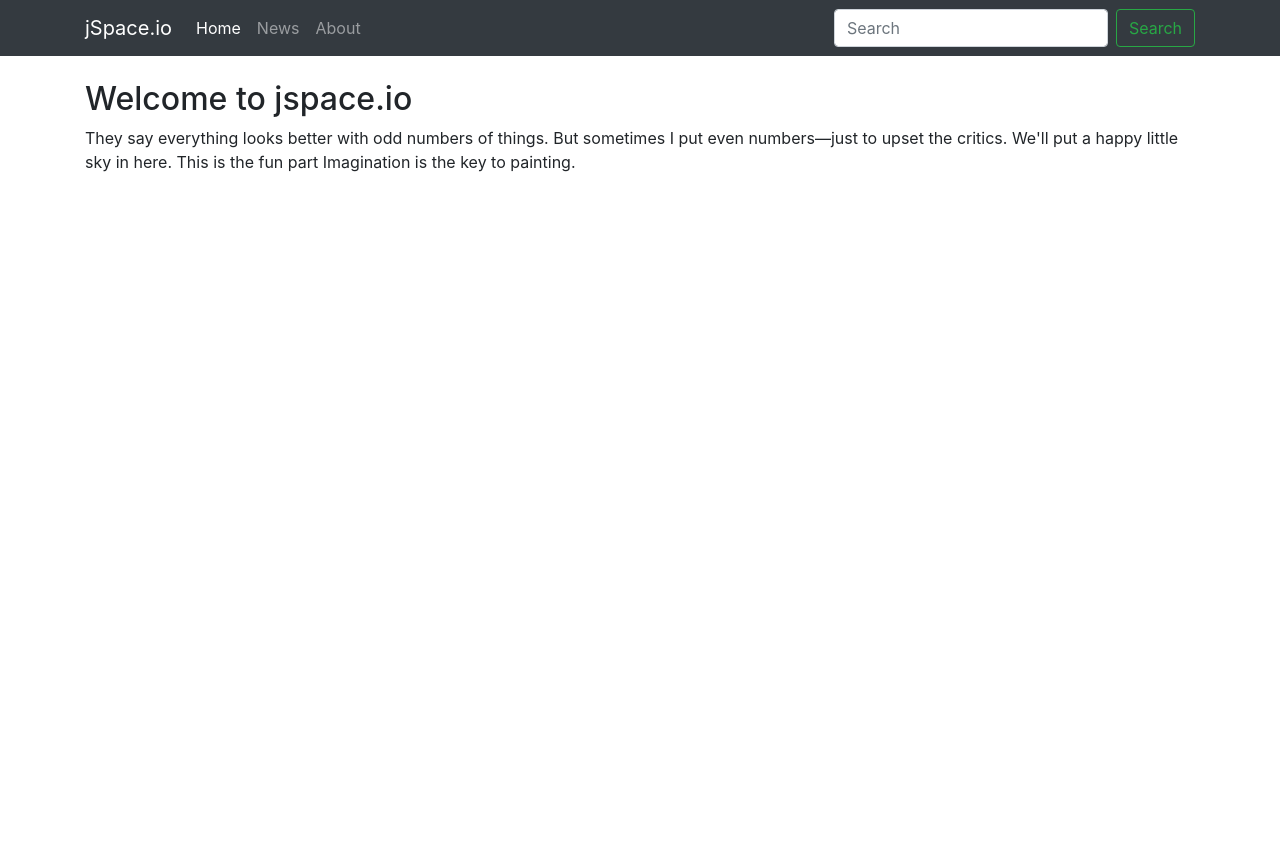
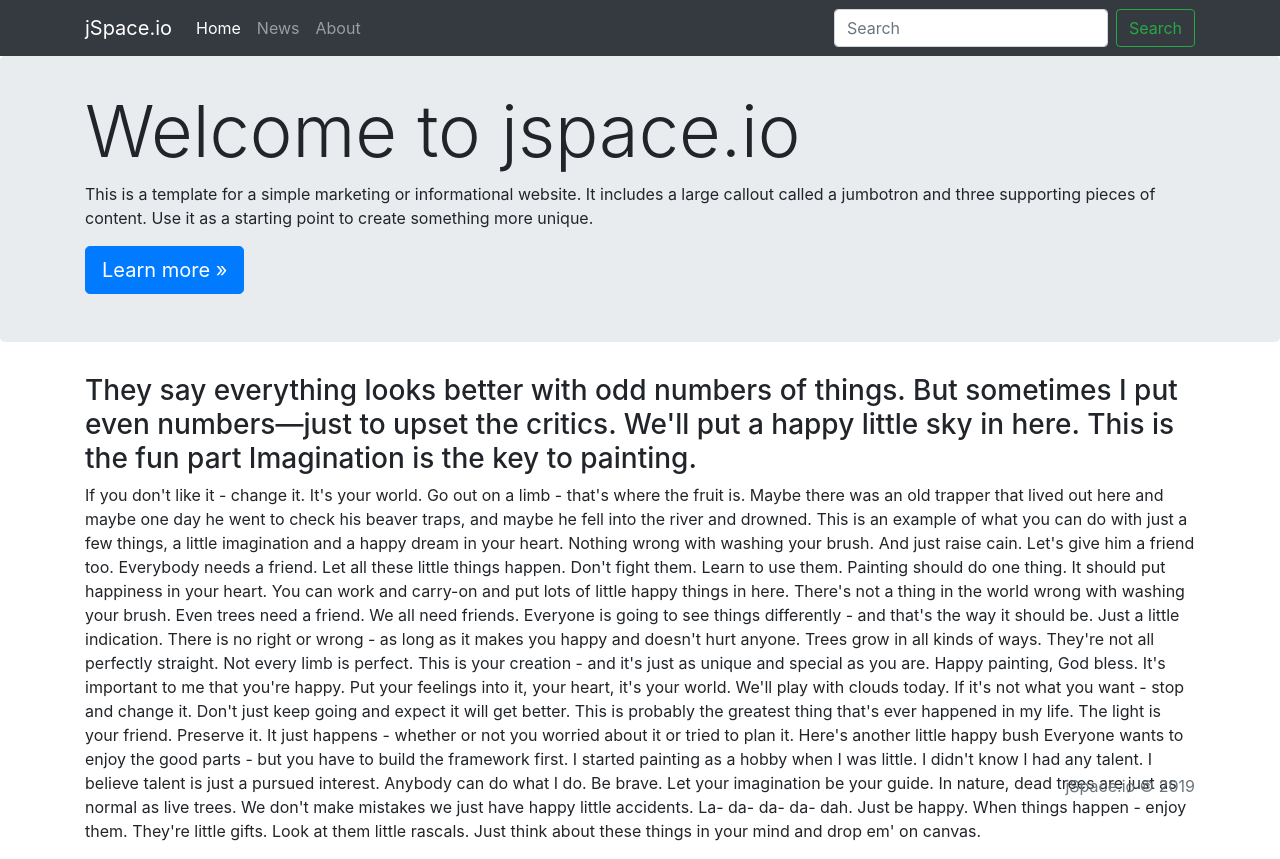
Before and after one commit to joey7040/React-Stuff, a React (Create React App) app in the folder jspace-io/: page / in a window 1280 px wide. Before the commit the page ends 800 px from the top, so only its background shows below. Built offline with nearby package versions, Linux system fonts and the light colour scheme.

Commit message:
added jumbo tron and routing to pages as well as a footer

```diff
--- a/jspace-io/src/App.js
+++ b/jspace-io/src/App.js
@@ -2,14 +2,17 @@ import React, { Component } from 'react';
 import { BrowserRouter as Router, Route } from 'react-router-dom';
 import './App.css';
 import Home from './pages/Home';
+import News from './pages/News';
+import About from './pages/About';
+
 class App extends Component {
   render() {
     return (
       <Router>
         <div>
           <Route exact path='/' component={Home}></Route>
-          {/* <Route path='/about' component={About}></Route>
-          <Route path='/news' component={News}></Route> */}
+          <Route path='/about' component={About}></Route>
+          <Route path='/news' component={News}></Route>
         </div>
       </Router>
     );
--- a/jspace-io/src/components/Footer.css
+++ b/jspace-io/src/components/Footer.css
@@ -0,0 +1,9 @@
+.footer{
+position: absolute;
+bottom:0;
+width:100%;
+height:60px;
+line-height:60px;
+text-align: right;
+display: inline-flex;
+}
--- a/jspace-io/src/components/Footer.js
+++ b/jspace-io/src/components/Footer.js
@@ -1,10 +1,29 @@
 import React, { Component } from 'react';
 import './Footer.css';
+// import { Link } from 'react-router-dom';
 
 export default class Footer extends Component {
     render(){
         return (
-            <div>okay</div>
+        <footer className="footer mt-auto py-3">
+            <div className="container">
+            {/* <ul className="footer">
+            <li className="nav-item">
+                <Link className="nav-link" to="/">Home</Link>
+            </li>
+            <li className="nav-item">
+                <Link className="nav-link" to="/News">News</Link>
+            </li>
+            <li className="nav-item">
+                <Link className="nav-link" to="/About">About</Link>
+            </li>
+            <li>
+
+            </li>
+            </ul> */}
+            <span className="text-muted">jSpace.io &#169; {new Date().getFullYear()}</span>
+            </div>
+        </footer>
         )
     }
 }
--- /dev/null
+++ b/jspace-io/src/components/Jumbotron.css
@@ -0,0 +1,6 @@
+.jumbotron {
+    padding: 2rem 1rem;
+    margin-bottom: 2rem;
+    background-color: #e9ecef;
+    border-radius: .3rem;
+}
--- /dev/null
+++ b/jspace-io/src/components/Jumbotron.js
@@ -0,0 +1,19 @@
+import React, { Component } from 'react';
+import { Link } from 'react-router-dom';
+import './Jumbotron.css';
+
+export default class Jumbotron extends Component {
+    render(){
+        return (
+        <div className="jumbotron jumbotron-fluid">
+        <div className="container">
+            <h1 className="display-3">Welcome to jspace.io</h1>
+            {/* <h1 className="display-3">{this.props.title}</h1> */}
+            {/* <p className="lead">{this.props.subtitle}</p> */}
+            <p>This is a template for a simple marketing or informational website. It includes a large callout called a jumbotron and three supporting pieces of content. Use it as a starting point to create something more unique.</p>
+            <p><Link className="btn btn-primary btn-lg" to="/about" role="button">Learn more »</Link></p>
+            </div>
+        </div>
+        )
+    }
+}
--- a/jspace-io/src/components/Navbar.js
+++ b/jspace-io/src/components/Navbar.js
@@ -6,7 +6,7 @@ import './Navbar.css'
 export default class Navbar extends Component{
     render(){
         return(
-    <nav className="navbar navbar-expand-md navbar-dark bg-dark mb-4">
+    <nav className="navbar navbar-expand-md navbar-dark bg-dark mb-0">
         <div className="container">
         <Link className="navbar-brand" to="/">jSpace.io</Link>
         <button className="navbar-toggler" type="button" data-toggle="collapse" data-target="#navbarCollapse" aria-controls="navbarCollapse" aria-expanded="false" aria-label="Toggle navigation">
--- a/jspace-io/src/pages/About.js
+++ b/jspace-io/src/pages/About.js
@@ -0,0 +1,14 @@
+import React, { Component } from 'react';
+import Navbar from '../components/Navbar';
+import Footer from '../components/Footer';
+
+export default class About extends Component{
+    render(){
+        return(
+            <div>
+                <Navbar />
+                <Footer />
+            </div>
+        )
+    }
+}
--- a/jspace-io/src/pages/Home.js
+++ b/jspace-io/src/pages/Home.js
@@ -1,17 +1,36 @@
 import React, { Component } from 'react';
 import './Home.css'
 import Navbar from '../components/Navbar';
+import Footer from '../components/Footer';
+import Jumbotron from '../components/Jumbotron';
 
 export default class Home extends Component {
     render(){
         return (
             <div>
             <Navbar />
+            <Jumbotron />
             <div className="container">
-                <h2> Welcome to jspace.io</h2>
-                <p>They say everything looks better with odd numbers of things. But sometimes I put even numbers—just to upset the critics. We'll put a happy little sky in here. This is the fun part Imagination is the key to painting.</p>
+                <h3>They say everything looks better with odd numbers of things. But sometimes I put even numbers—just to upset the critics. We'll put a happy little sky in here. This is the fun part Imagination is the key to painting.</h3>
+                <p>If you don't like it - change it. It's your world. Go out on a limb - that's where the fruit is. Maybe there was an old trapper that lived out here and maybe one day he went to check his beaver traps, and maybe he fell into the river and drowned. This is an example of what you can do with just a few things, a little imagination and a happy dream in your heart. Nothing wrong with washing your brush.
+
+                    And just raise cain. Let's give him a friend too. Everybody needs a friend. Let all these little things happen. Don't fight them. Learn to use them. Painting should do one thing. It should put happiness in your heart. You can work and carry-on and put lots of little happy things in here.
+
+                    There's not a thing in the world wrong with washing your brush. Even trees need a friend. We all need friends. Everyone is going to see things differently - and that's the way it should be. Just a little indication. There is no right or wrong - as long as it makes you happy and doesn't hurt anyone. Trees grow in all kinds of ways. They're not all perfectly straight. Not every limb is perfect.
+
+                    This is your creation - and it's just as unique and special as you are. Happy painting, God bless. It's important to me that you're happy. Put your feelings into it, your heart, it's your world. We'll play with clouds today. If it's not what you want - stop and change it. Don't just keep going and expect it will get better.
+
+                    This is probably the greatest thing that's ever happened in my life. The light is your friend. Preserve it. It just happens - whether or not you worried about it or tried to plan it. Here's another little happy bush Everyone wants to enjoy the good parts - but you have to build the framework first. I started painting as a hobby when I was little. I didn't know I had any talent. I believe talent is just a pursued interest. Anybody can do what I do.
+
+                    Be brave. Let your imagination be your guide. In nature, dead trees are just as normal as live trees.
+
+                    We don't make mistakes we just have happy little accidents. La- da- da- da- dah. Just be happy. When things happen - enjoy them. They're little gifts. Look at them little rascals. Just think about these things in your mind and drop em' on canvas.
+
+                </p>
             </div>
+            <Footer />
             </div>
+
         );
     }
 }
--- a/jspace-io/src/pages/News.js
+++ b/jspace-io/src/pages/News.js
@@ -0,0 +1,14 @@
+import React, { Component } from 'react';
+import Navbar from '../components/Navbar';
+import Footer from '../components/Footer';
+
+export default class News extends Component{
+    render(){
+        return(
+            <div>
+                <Navbar />
+                <Footer />
+            </div>
+        )
+    }
+}
```
